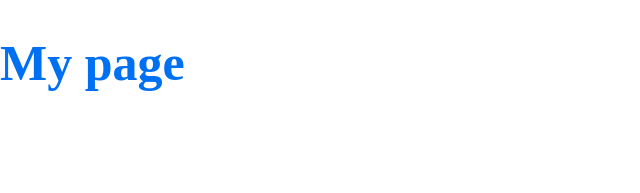
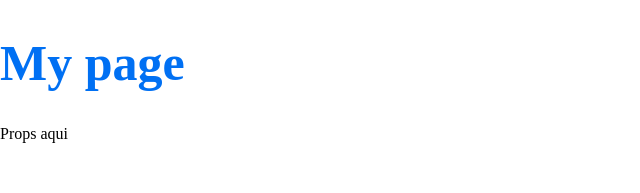
Before and after one commit to Felipe13devmaster/instalura-base, a Next.js app: page / in a window 1280 px wide. Shown: the top 193 px of the page, without its empty margins (0-640 px from the left). Built offline with nearby package versions, Linux system fonts and the light colour scheme.

Commit message:
Adicionei um componente.

```diff
--- a/pages/index.js
+++ b/pages/index.js
@@ -4,7 +4,10 @@ const Title = styled.h1`
   font-size: 50px;
   color: ${({ theme }) => theme.colors.primary};
 `
+function Texto(props) {//componente react
+  return <p>{props.children}</p>
+}
 
 export default function Home() {
-  return <Title>My page</Title>
+  return <div><Title>My page</Title><Texto>Props aqui</Texto></div>
 }
```
